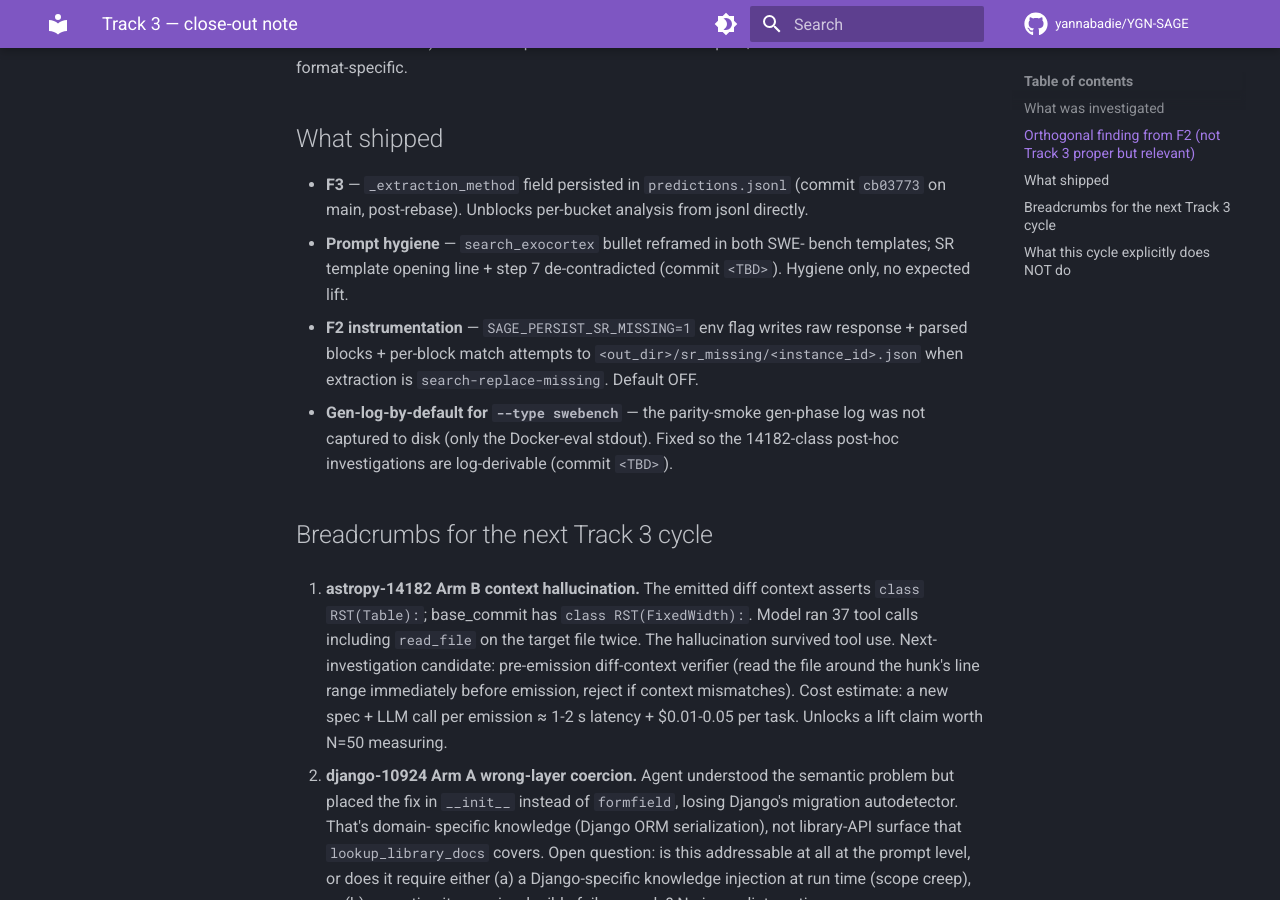
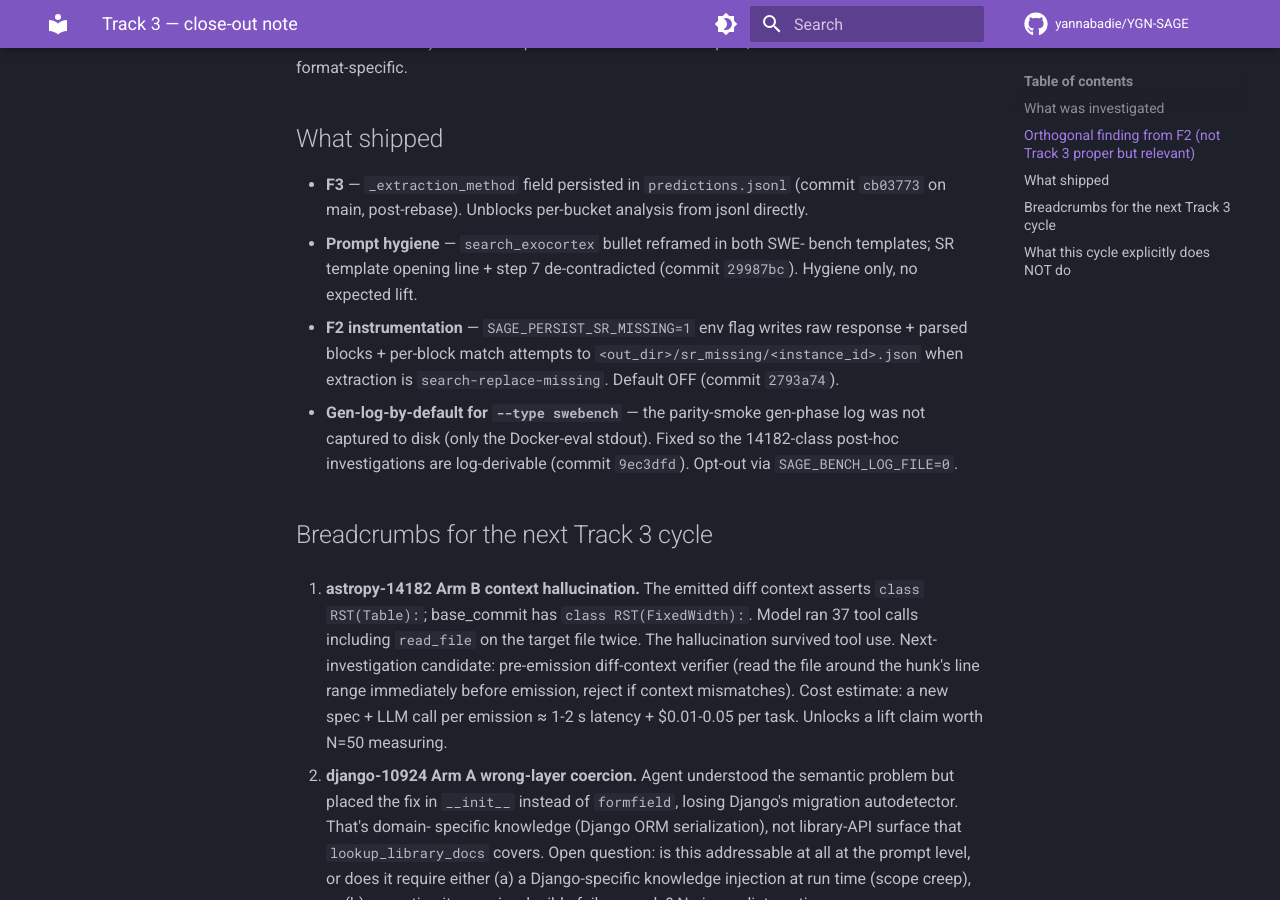
Before and after one commit to yannabadie/YGN-SAGE, an MkDocs documentation site: the page built from docs/benchmarks/2026-04-23-track3-closeout.md, in a window 1280 px wide and 900 px high, scrolled down 1708 px. Built offline with MkDocs 1.6.1 and Material for MkDocs 9.7.7, drawn with Linux system fonts in a browser that asks for light colours; comment, search, counter and statistics services are not loaded.

Commit message:
docs(bench): fill in Track 3 close-out commit SHAs
Close-out note committed before the three in-flight commits landed;
fill in the TBD placeholders now that 29987bc (prompt hygiene),
2793a74 (SR-missing sidecar), and 9ec3dfd (gen-log-default) are on main.

```diff
--- a/docs/benchmarks/2026-04-23-track3-closeout.md
+++ b/docs/benchmarks/2026-04-23-track3-closeout.md
@@ -43,15 +43,15 @@ format-specific.
   from jsonl directly.
 - **Prompt hygiene** — `search_exocortex` bullet reframed in both SWE-
   bench templates; SR template opening line + step 7 de-contradicted
-  (commit `<TBD>`). Hygiene only, no expected lift.
+  (commit `29987bc`). Hygiene only, no expected lift.
 - **F2 instrumentation** — `SAGE_PERSIST_SR_MISSING=1` env flag writes
   raw response + parsed blocks + per-block match attempts to
   `<out_dir>/sr_missing/<instance_id>.json` when extraction is
-  `search-replace-missing`. Default OFF.
+  `search-replace-missing`. Default OFF (commit `2793a74`).
 - **Gen-log-by-default for `--type swebench`** — the parity-smoke
   gen-phase log was not captured to disk (only the Docker-eval stdout).
   Fixed so the 14182-class post-hoc investigations are log-derivable
-  (commit `<TBD>`).
+  (commit `9ec3dfd`). Opt-out via `SAGE_BENCH_LOG_FILE=0`.
 
 ## Breadcrumbs for the next Track 3 cycle
 
```
